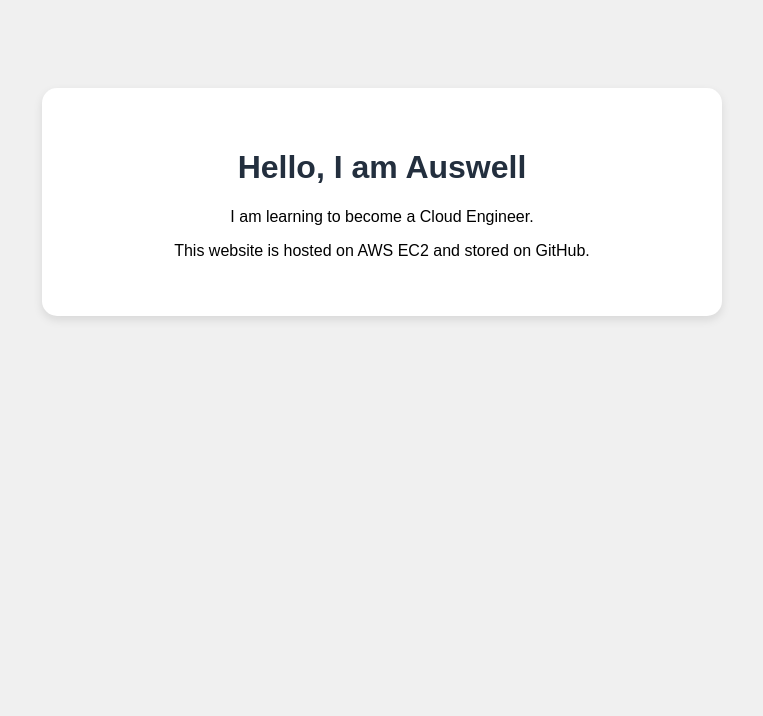
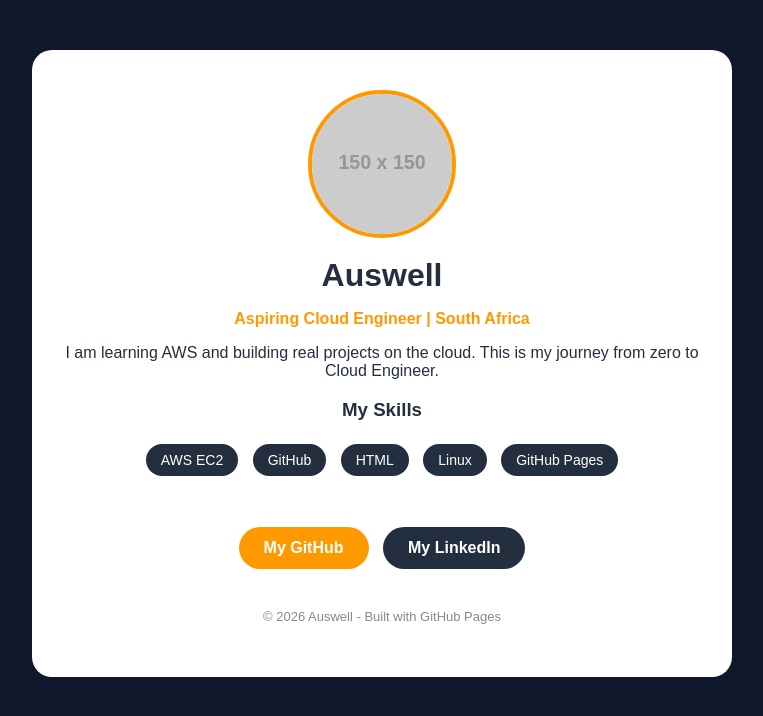
Before and after one commit to Auswell30/my-first-website, a plain HTML site: page index.html in a window 1280 px wide. Shown: the whole page, without its empty margins (258-1021 px from the left). Drawn offline with Linux system fonts and the light colour scheme; placeholder pictures from the web are drawn by us.

Commit message:
Update index.html

```diff
--- a/index.html
+++ b/index.html
@@ -1,18 +1,36 @@
 <!DOCTYPE html>
 <html>
 <head>
-<title>My First Website</title>
+<title>Auswell - Cloud Engineer</title>
 <style>
-body { font-family: Arial; text-align: center; background: #f0f0f0; padding-top: 80px; }
-.box { background: white; width: 80%; max-width: 600px; margin: auto; padding: 40px; border-radius: 15px; box-shadow: 0 4px 10px rgba(0,0,0,0.1); }
-h1 { color: #232F3E; }
+body { font-family: Arial; text-align: center; background: #0f172a; color: white; margin: 0; padding: 20px; }
+.box { background: white; color: #232F3E; width: 90%; max-width: 650px; margin: 30px auto; padding: 40px 25px; border-radius: 20px; }
+img { width: 140px; height: 140px; border-radius: 50%; object-fit: cover; border: 4px solid #FF9900; }
+h1 { margin: 15px 0 5px; }
+.job { color: #FF9900; font-weight: bold; }
+.skills span { display: inline-block; background: #232F3E; color: white; padding: 8px 15px; border-radius: 20px; margin: 5px; font-size: 14px; }
+.btn { display: inline-block; background: #FF9900; color: white; text-decoration: none; padding: 12px 25px; border-radius: 25px; margin: 10px 5px; font-weight: bold; }
+.btn2 { background: #232F3E; }
 </style>
 </head>
 <body>
 <div class="box">
-<h1>Hello, I am Auswell</h1>
-<p>I am learning to become a Cloud Engineer.</p>
-<p>This website is hosted on AWS EC2 and stored on GitHub.</p>
+<img src="https://via.placeholder.com/150" alt="Auswell">
+<h1>Auswell</h1>
+<p class="job">Aspiring Cloud Engineer | South Africa</p>
+<p>I am learning AWS and building real projects on the cloud. This is my journey from zero to Cloud Engineer.</p>
+<h3>My Skills</h3>
+<div class="skills">
+<span>AWS EC2</span>
+<span>GitHub</span>
+<span>HTML</span>
+<span>Linux</span>
+<span>GitHub Pages</span>
+</div>
+<br><br>
+<a class="btn" href="https://github.com/Auswell30">My GitHub</a>
+<a class="btn btn2" href="https://www.linkedin.com/">My LinkedIn</a>
+<p style="margin-top:30px; font-size:13px; color:#888;">© 2026 Auswell - Built with GitHub Pages</p>
 </div>
 </body>
 </html>
```
